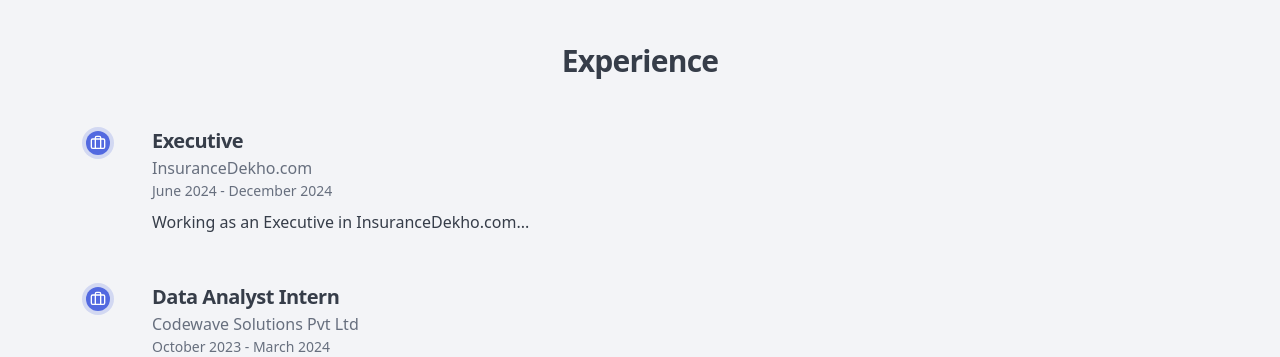
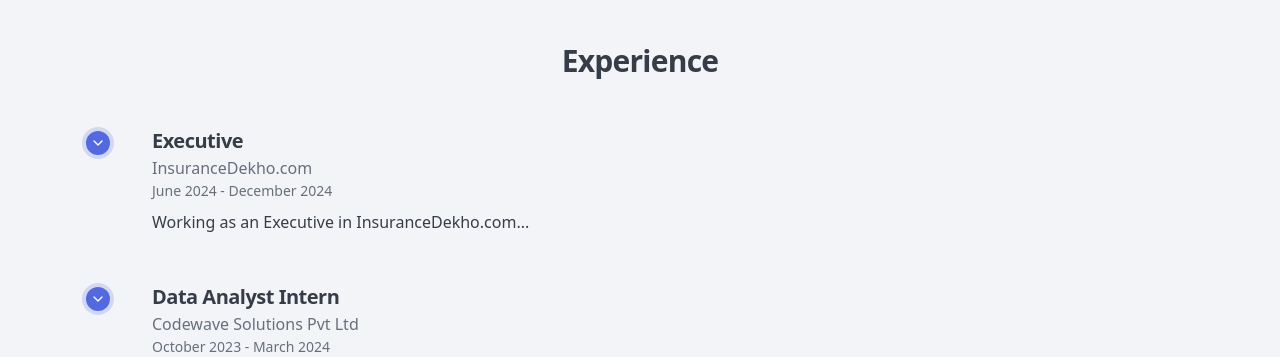
Before and after one commit to Pradeep1519/Portfolio, a Next.js app: page / in a window 1280 px wide. Shown: the part 4600-4957 px from the top of the page. Built offline with nearby package versions, Linux system fonts and the light colour scheme; no server answers.

Commit message:
Fix document is not defined issue by replacing lucide-react

```diff
--- a/src/components/sections/experience-section.tsx
+++ b/src/components/sections/experience-section.tsx
@@ -1,10 +1,6 @@
 "use client";
 
 import { Card, CardContent, CardDescription, CardHeader, CardTitle } from "@/components/ui/card";
-import dynamic from "next/dynamic";
-
-const Briefcase = dynamic(() => import("lucide-react").then((mod) => mod.Briefcase));
-const Building2 = dynamic(() => import("lucide-react").then((mod) => mod.Building2));
 
 interface ExperienceItem {
   role: string;
@@ -38,7 +34,21 @@
         {experienceData.map((exp, index) => (
           <div key={index} className="relative">
             <div className="absolute left-[-2.10rem] top-1 h-6 w-6 rounded-full flex items-center justify-center bg-primary ring-4 ring-primary/20">
-              <Briefcase className="w-4 h-4 text-white" />
+              {/* Replace with a static SVG */}
+              <svg
+                xmlns="http://www.w3.org/2000/svg"
+                className="w-4 h-4 text-white"
+                fill="none"
+                viewBox="0 0 24 24"
+                stroke="currentColor"
+              >
+                <path
+                  strokeLinecap="round"
+                  strokeLinejoin="round"
+                  strokeWidth={2}
+                  d="M6 9l6 6 6-6"
+                />
+              </svg>
             </div>
             <div className="ml-8">
               <h3 className="text-xl font-semibold">{exp.role}</h3>
```
